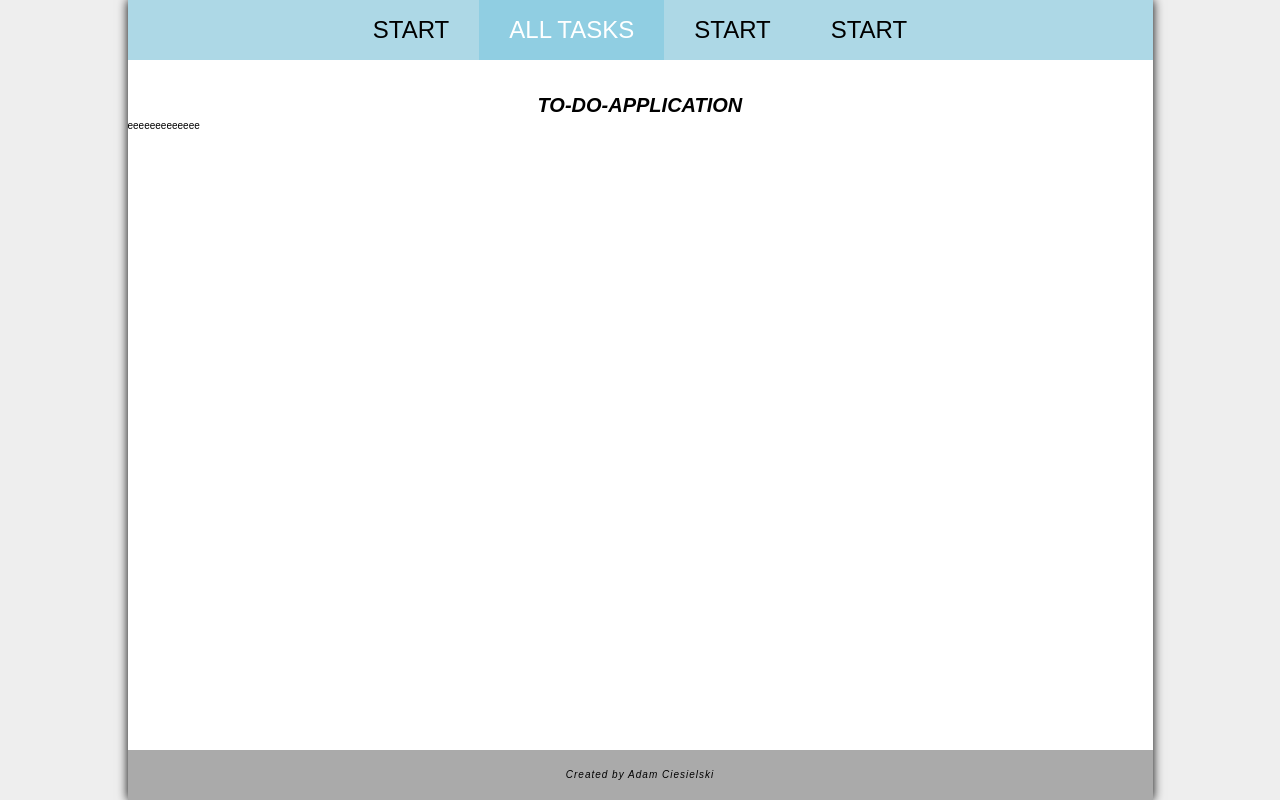
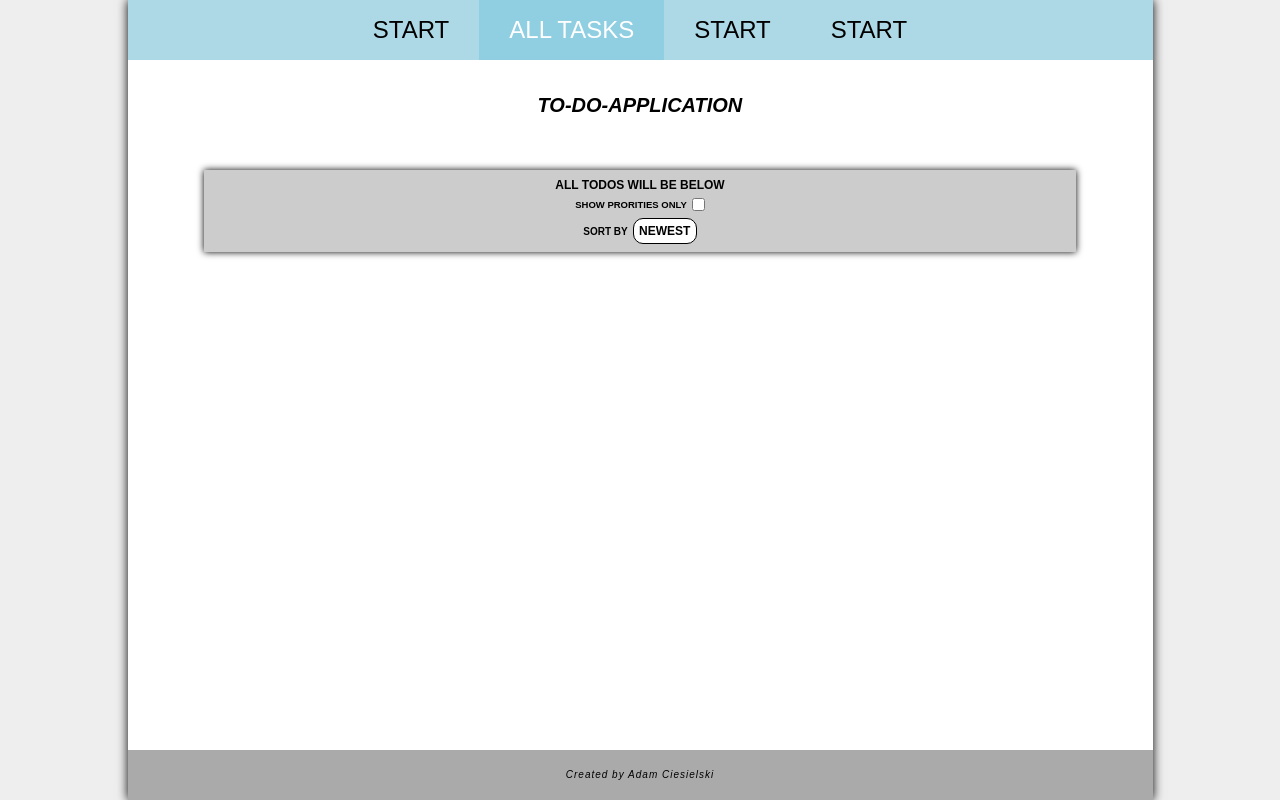
Before and after one commit to adcies/to-do-app, a React (Create React App) app: page /tasks in a window 1280 px wide. Built offline with nearby package versions, Linux system fonts and the light colour scheme.

Commit message:
add all tasks list page with different sorts, reuse existing todolist component

```diff
--- /dev/null
+++ b/src/components/SortSwitcher/SortSwitcher.jsx
@@ -0,0 +1,16 @@
+import React from 'react';
+
+import './SortSwitcher.scss';
+
+const SortSwitcher = ({ sortByNewest, handleOnChange }) => {
+  return (
+    <div className="sort-switcher">
+      <span className="sort-switcher__info">Sort by</span>
+      <button onClick={handleOnChange} className="sort-switcher__btn">
+        {sortByNewest ? 'newest' : 'date'}
+      </button>
+    </div>
+  );
+};
+
+export default SortSwitcher;
--- /dev/null
+++ b/src/components/SortSwitcher/SortSwitcher.scss
@@ -0,0 +1,21 @@
+.sort-switcher {
+  margin: 3px 0;
+  &__btn {
+    background-color: white;
+    border: 1px solid black;
+    width: 64px;
+    font-size: 1.2rem;
+    text-transform: uppercase;
+    font-weight: bold;
+    border-radius: 10px;
+    padding: 5px;
+    margin-left: 5px;
+    cursor: pointer;
+    &:active {
+      background-color: gray;
+    }
+  }
+  &__info {
+    font-size: 1rem;
+  }
+}
--- a/src/components/Task/Task.jsx
+++ b/src/components/Task/Task.jsx
@@ -9,7 +9,7 @@ import { remove, disable, enable } from '../../actions';
 
 import './Task.scss';
 
-const Task = ({ taskData }) => {
+const Task = ({ taskData, isFull }) => {
   const { task, date, priority, id } = taskData;
   const { isEditEnabled } = useSelector((state) => state.edit);
   const dispatch = useDispatch();
@@ -39,6 +39,7 @@ const Task = ({ taskData }) => {
         {priorityMark}
         {task}
       </p>
+      {isFull ? <div className="task__weather">WEATHER</div> : null}
       <p className="task__date-info">
         To be done by:
         <span className="task__date">{` ${date}`}</span>
--- a/src/components/Task/Task.scss
+++ b/src/components/Task/Task.scss
@@ -2,7 +2,7 @@
 @import '../../sass/mixins';
 
 .task {
-  height: $task-height;
+  min-height: $task-height;
   border-top: 1px solid gray;
   background-color: $task-bgC;
   display: flex;
@@ -34,6 +34,10 @@
       font-size: $task-date-info-fontSize-mobileLarge;
     }
   }
+  &__weather {
+    line-height: 6;
+    text-align: center;
+  }
   &__date {
     font-weight: bold;
     font-size: $task-date-fontSize-mobile;
@@ -44,6 +48,7 @@
   &__btn-container {
     position: relative;
     flex-grow: 2;
+    padding-top: 10px;
   }
   &__btn-wrapper {
     position: absolute;
--- a/src/components/ToDoList/ToDoList.jsx
+++ b/src/components/ToDoList/ToDoList.jsx
@@ -1,6 +1,7 @@
 import React from 'react';
 import { useState } from 'react';
 
+import SortSwitcher from '../SortSwitcher/SortSwitcher';
 import Task from '../Task/Task';
 import EditContainer from '../EditContainer/EditContainer';
 
@@ -8,24 +9,41 @@ import { useSelector } from 'react-redux';
 
 import './ToDoList.scss';
 
-const ToDoList = () => {
+const ToDoList = ({ isFullList }) => {
   const [showProrities, setShowProrities] = useState(false);
+  const [sortByNewest, setSortByNewest] = useState(true);
   const edit = useSelector((state) => state.edit);
 
-  const createTasksArray = () => {
-    if (showProrities) {
-      return reversedTasks.filter((task) => task.priority).slice(0, 5);
+  const createTasksArray = (isFullList) => {
+    const tasksItems = showProrities
+      ? [...tasks].filter((task) => task.priority)
+      : [...tasks];
+    if (!isFullList) {
+      return tasksItems.reverse().slice(0, 5);
     }
-    return reversedTasks.slice(0, 5);
+
+    if (sortByNewest) {
+      return tasksItems.reverse();
+    }
+    const tasksByDate = tasksItems.sort((a, b) => {
+      if (new Date(a.date) - new Date(b.date) === 0) {
+        return -1; //newer tasks with the same date will be higher
+      }
+      return new Date(a.date) - new Date(b.date);
+    });
+    return tasksByDate;
   };
 
   const tasks = useSelector((state) => state.tasks);
-  const reversedTasks = [...tasks].reverse();
 
-  const fiveNewestTasks = createTasksArray();
+  const tasksToDisplay = createTasksArray(isFullList);
 
-  const tasksElements = fiveNewestTasks.map((task) => (
-    <Task key={task.id} taskData={task} />
+  const tasksElements = tasksToDisplay.map((task) => (
+    <Task
+      key={task.id}
+      taskData={task}
+      isFull={isFullList ? isFullList : null}
+    />
   ));
 
   const handleOnChange = () => {
@@ -36,8 +54,10 @@ const ToDoList = () => {
     <>
       {edit.isEditEnabled && <EditContainer />}
       <section className="todo-container">
-        <p className="todo-container__info">
-          5 newest todos will be below
+        <div className="todo-container__info">
+          {isFullList
+            ? 'All todos will be below'
+            : '5 newest todos will be below'}
           <label
             className="todo-container__prorities-label"
             htmlFor="prorities"
@@ -51,7 +71,16 @@ const ToDoList = () => {
               onChange={handleOnChange}
             />
           </label>
-        </p>
+          {isFullList ? (
+            <SortSwitcher
+              sortByNewest={sortByNewest}
+              handleOnChange={() => {
+                setSortByNewest((prevValue) => !prevValue);
+              }}
+            />
+          ) : null}
+        </div>
+
         <div className="todo-container__list-wrapper">{tasksElements}</div>
       </section>
     </>
--- a/src/pages/AllTasks/AllTasks.jsx
+++ b/src/pages/AllTasks/AllTasks.jsx
@@ -1,7 +1,13 @@
 import React from 'react';
 
+import ToDoList from '../../components/ToDoList/ToDoList';
+
 const CompleteList = () => {
-  return <div>eeeeeeeeeeeee</div>;
+  return (
+    <>
+      <ToDoList isFullList={true} />
+    </>
+  );
 };
 
 export default CompleteList;
```
